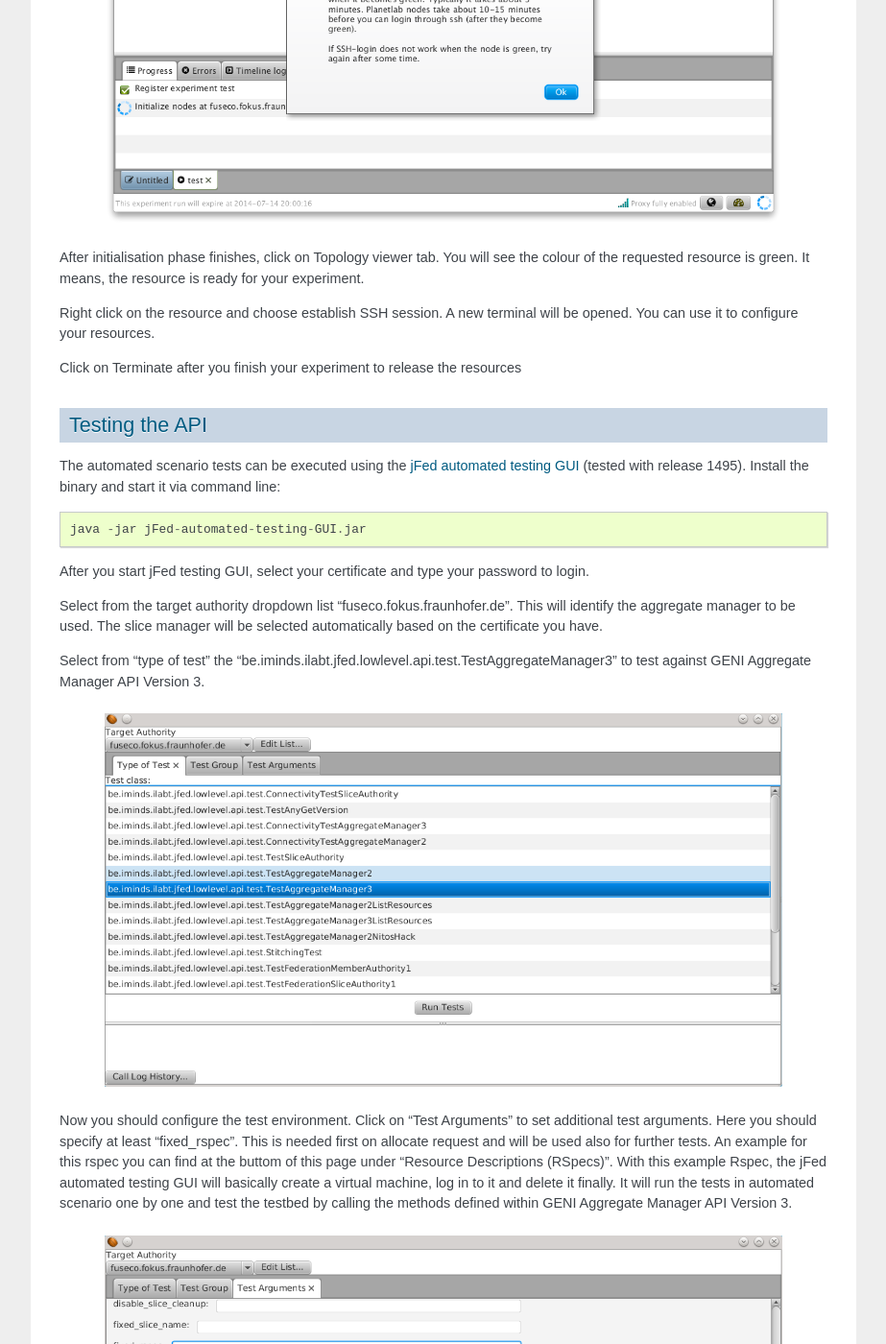
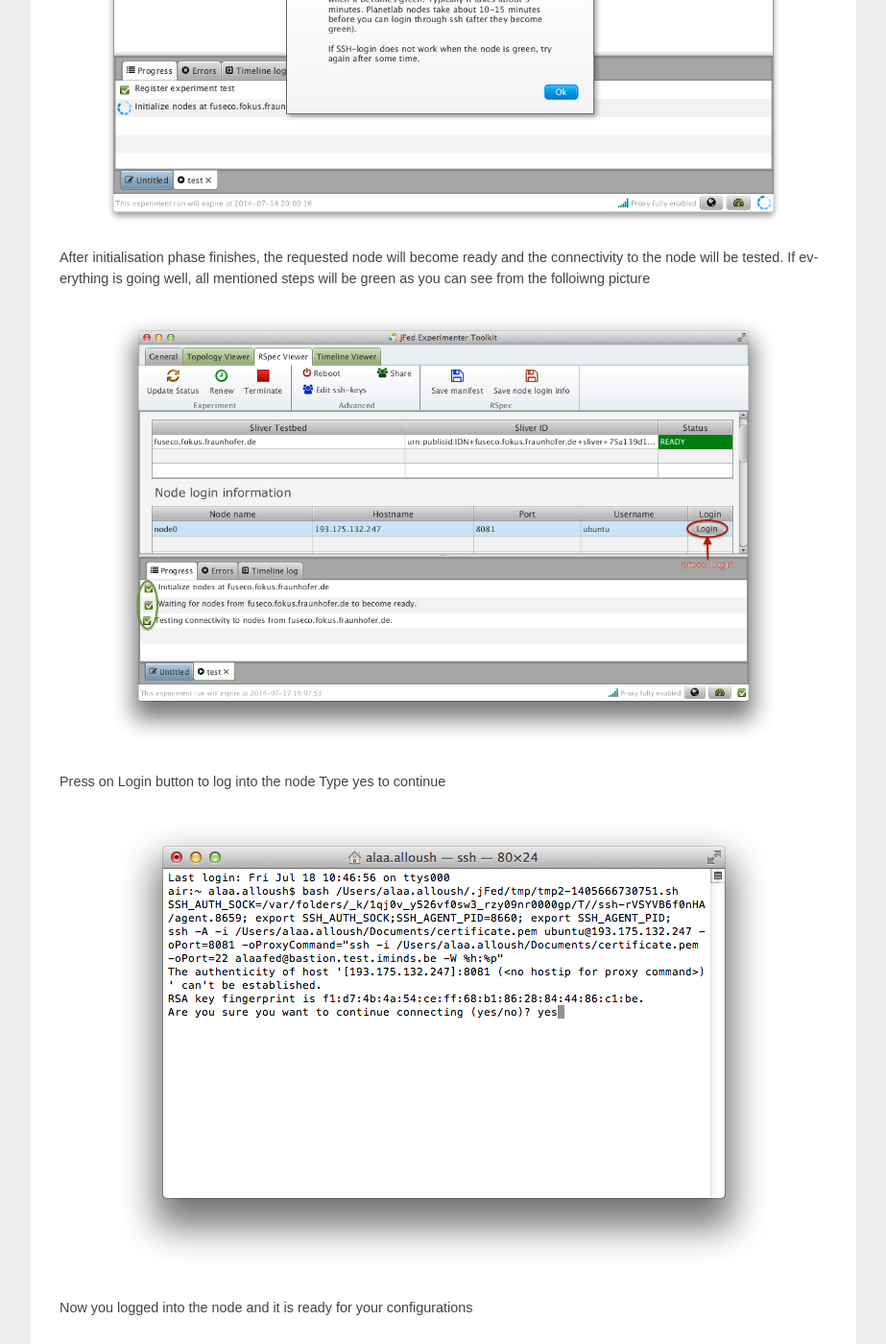
Before and after one commit to FITeagle/fusecoplayground, a Sphinx documentation site: the page built from source/accessingnodes.rst, in a window 1280 px wide and 1400 px high, scrolled down 3893 px. Shown: the whole window at 96% size, without its empty margins (198-1121 px from the left). Built offline with Sphinx 7.4.7, drawn with Linux system fonts in a browser that asks for light colours; some of the changed text lies outside the part shown.

Commit message:
completed the part of Getting Access to a Node

```diff
--- a/source/accessingnodes.rst
+++ b/source/accessingnodes.rst
@@ -72,12 +72,25 @@ Wait for access. It may take some time to start and initialise the resources. Cl
 
  .. figure:: ../images/initialize.png
 
-After initialisation phase finishes, click on Topology viewer tab. You will see the colour of the requested resource is green. It means, the resource is ready for your experiment.
+After initialisation phase finishes, the requested node will become ready and the connectivity to the node will be tested.
+If everything is going well, all mentioned steps will be green as you can see from the folloiwng picture
 
-Right click on the resource and choose establish SSH session. A new terminal will be opened. You can use it to configure your resources.
+ .. figure:: ../images/READY.png
+
+Press on Login button to log into the node
+Type yes to continue
+
+.. figure:: ../images/yes_to_login.png
+
+Now you logged into the node and it is ready for your configurations
+
+.. figure:: ../images/logedin.png
 
 Click on Terminate after you finish your experiment to release the resources
 
+.. figure:: ../images/release_resources.png
+
+You see from the previous picture that all active nodes are deleted from our experiment.
 
 Testing the API
 ===============
```
